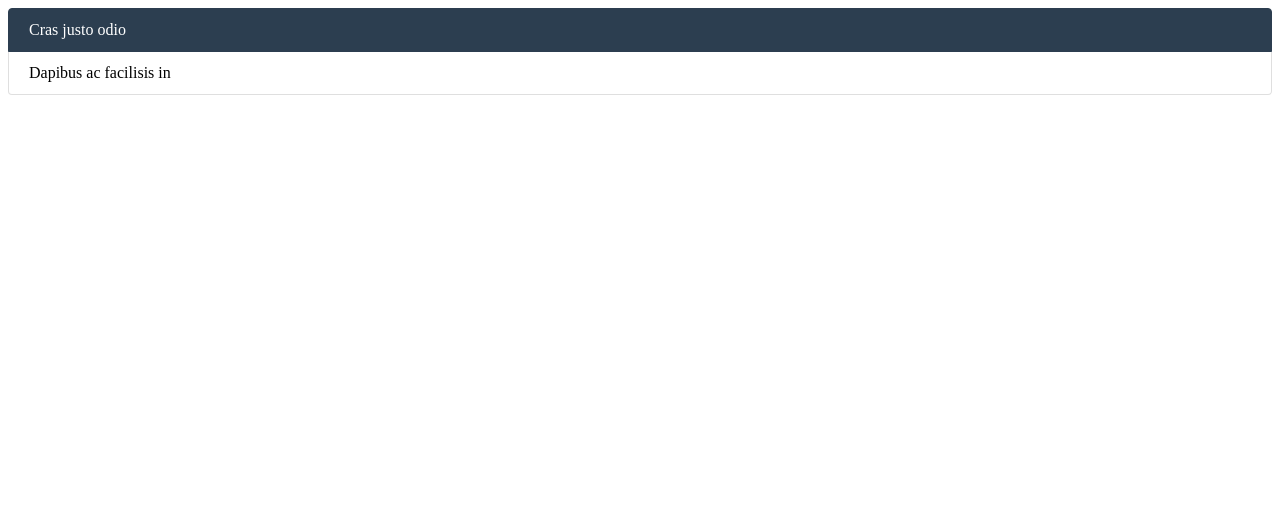
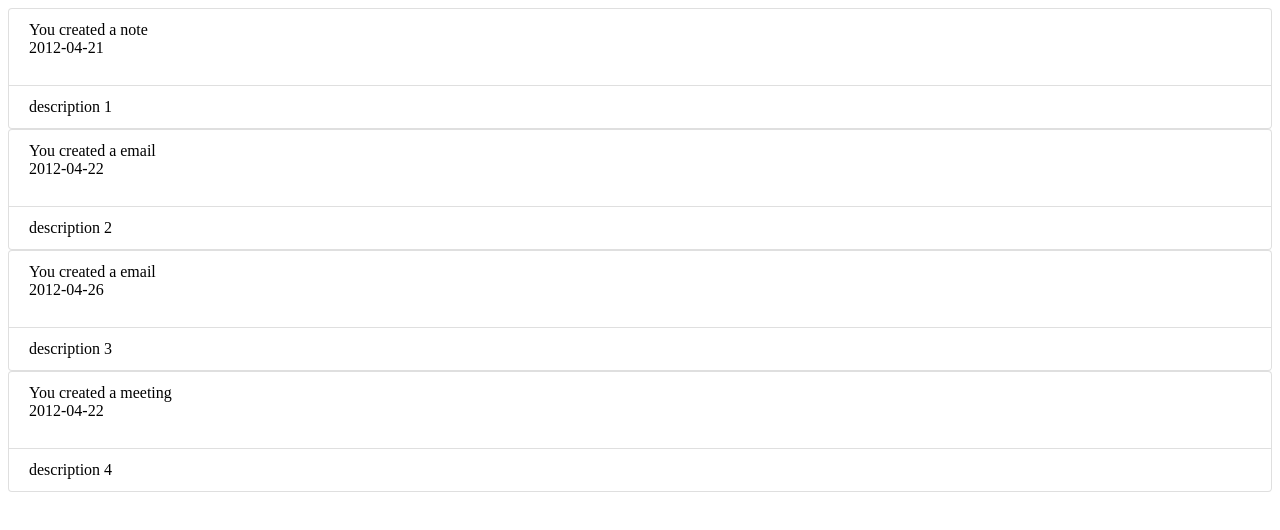
Before and after one commit to Kavinda-Senarathne/HistoryActivity, an Angular app: page / in a window 1280 px wide. Shown: the top 530 px of the page. Built offline with nearby package versions, Linux system fonts and the light colour scheme.

Commit message:
api config

```diff
--- a/package.json
+++ b/package.json
@@ -23,6 +23,7 @@
     "@ng-bootstrap/ng-bootstrap": "^3.2.0",
     "core-js": "^2.5.4",
     "rxjs": "~6.2.0",
+    "rxjs-compat": "^6.3.2",
     "zone.js": "~0.8.26"
   },
   "devDependencies": {
--- a/src/app/app.component.html
+++ b/src/app/app.component.html
@@ -1,3 +1 @@
-<app-contents>
-
-</app-contents>
+<app-contents></app-contents>
--- a/src/app/contents/contents.component.html
+++ b/src/app/contents/contents.component.html
@@ -1,6 +1,7 @@
 <div>
-  <ul class="list-group">
-    <li class="list-group-item active">Cras justo odio</li>
-    <li class="list-group-item">Dapibus ac facilisis in</li>
+  <ul class="list-group" *ngFor="let historyactivity of history">
+    <li class="list-group-item">You created a {{historyactivity.type}}
+    <p> {{historyactivity.modifiedDate}}</p></li>
+    <li class="list-group-item">{{historyactivity.description}}</li>
   </ul>
 </div>
--- a/src/app/contents/contents.component.ts
+++ b/src/app/contents/contents.component.ts
@@ -1,5 +1,8 @@
 import { Component, OnInit } from '@angular/core';
-import {History} from '../models/history';
+import {HttpClientModule} from '@angular/common/http';
+import 'rxjs/add/operator/map';
+import { Observable } from 'rxjs';
+import { ContentsService } from './contents.service';
 
 @Component({
   selector: 'app-contents',
@@ -7,13 +10,13 @@ import {History} from '../models/history';
   styleUrls: ['./contents.component.css']
 })
 export class ContentsComponent implements OnInit {
-
-  history:History[];
-  constructor() { }
+  public history=[];
+  constructor(private contentsService:ContentsService){}
+  ngOnInit() {
+    this.contentsService.getHistoryData()
+    .subscribe(data => this.history= data);
 
 
-
-  ngOnInit() {
   }
 
 }
--- /dev/null
+++ b/src/app/contents/contents.service.ts
@@ -0,0 +1,16 @@
+import { Injectable } from '@angular/core';
+import {HttpClient} from '@angular/common/http';
+import 'rxjs/add/operator/map';
+import { Observable } from 'rxjs';
+import {History} from '../models/history';
+
+@Injectable()
+export class ContentsService {
+   private apiUrl:string= '../../assets/data/historyData.json';
+   constructor(private http:HttpClient) {
+
+   }
+   getHistoryData(){
+     return this.http.get<History[]>(this.apiUrl);
+   }
+}
--- a/src/app/models/history.ts
+++ b/src/app/models/history.ts
@@ -1,6 +1,7 @@
 export class History{
   type:string;
-  summary:any;
+  description:any;
   modifiedBy:any;
-  ModifiedDate:Date;
+  modifiedDate:Date
+
 }
--- /dev/null
+++ b/src/assets/data/historyData.json
@@ -0,0 +1,29 @@
+[
+{
+  "type":"note",
+  "description":"description 1",
+  "modifiedBy":"Kavinda",
+  "modifiedDate":"2012-04-21"
+
+},
+{
+  "type":"email",
+  "description":"description 2",
+  "modifiedBy":"Kavi",
+  "modifiedDate":"2012-04-22"
+
+},
+{
+  "type":"email",
+  "description":"description 3",
+  "modifiedBy":"John",
+  "modifiedDate":"2012-04-26"
+
+},
+{
+  "type":"meeting",
+  "description":"description 4",
+  "modifiedBy":"Ron",
+  "modifiedDate":"2012-04-22"
+
+}]
```
Also changed, not shown: src/app/app.module.ts (+7 -3 lines), 2 other files (tests, documents, lock files or other folders).
